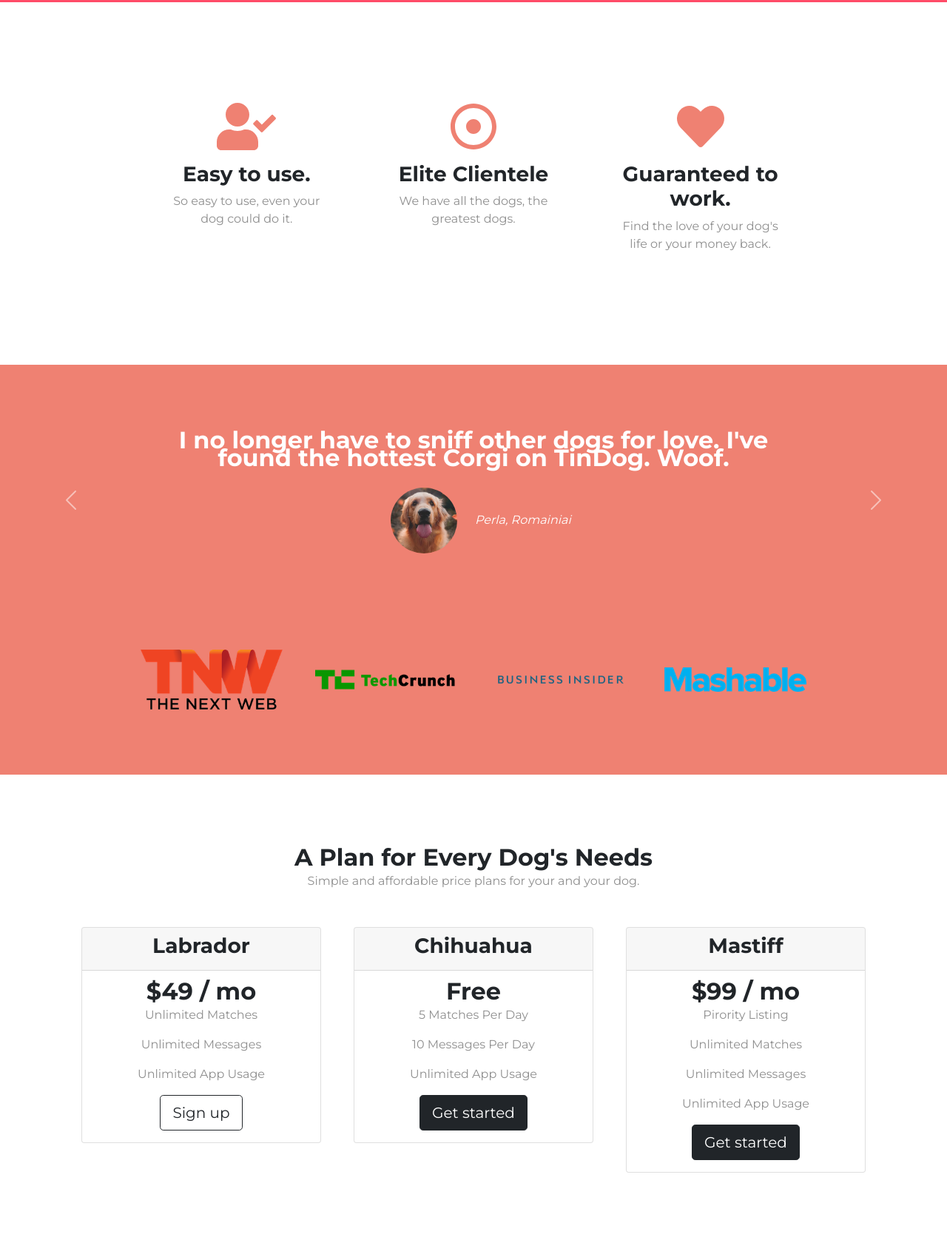
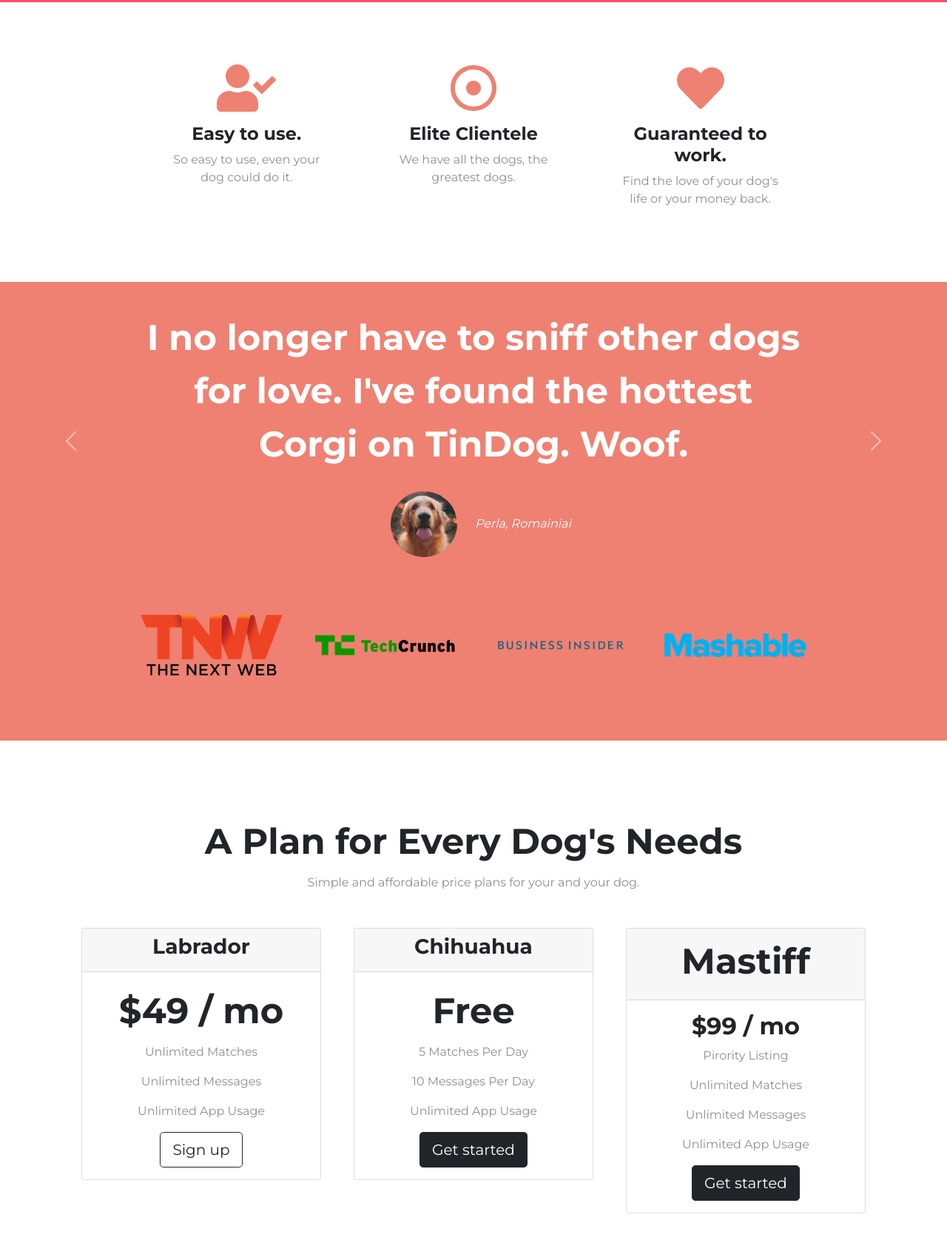
Before and after one commit to ArnoldasG/Web-Dev, a plain HTML site: page Web Development/TinDog-Start-master/index.html in a window 1280 px wide. Shown: the part 684-2360 px from the top of the page at 74% size. Drawn offline with nearby package versions, Linux system fonts and the light colour scheme.

Commit message:
Refactored code

```diff
--- a/Web Development/TinDog-Start-master/css/styles.css
+++ b/Web Development/TinDog-Start-master/css/styles.css
@@ -1,36 +1,50 @@
 body {
   font-family: "Montserrat";
+  text-align: center;
 }
 
-#title {
-  background-color: #ff4c68;
-  color: #fff;
+h1, h2, h3, h4, h5, h5  {
+  font-family: "Montserrat";
+  font-weight: bold;
 }
 
-/* Bootstrap container - Relative or Fluid */
-.container-fluid {
-  padding: 3% 15% 7%;
+
+
+p {
+  color: #8f8f8f;
 }
 
-h1 {
+/* Headings */
+
+.big-heading {
   font-family: "Montserrat";
   font-weight: bold;
   font-size: 3rem;
   line-height: 1.5;
 }
-h2 {
-  font-family: "Montserrat";
-  font-weight: bold;
-  line-height: 1.5rem;
+
+.section-heading {
+  font-size: 3rem;
+  line-height: 1.5;
 }
 
-h3 {
-  font-family: "Montserrat";
-  font-weight: bold;
+/*Containers |  Bootstrap container - Relative or Fluid */
+.container-fluid {
+  padding: 3% 15%;
 }
 
-p {
-  color: #8f8f8f;
+
+/* Sections */
+
+.colored-section {
+  background-color: #ff4c68;
+  color: #fff;
+
+}
+
+.white-section {
+  background-color: #fff;
+
 }
 
 /* Navigation Bar */
@@ -60,6 +74,15 @@ p {
   margin: 5% 3% 5% 0;
 }
 
+/* Title Section  */
+
+
+#title .container-fluid {
+  padding: 3% 15% 7%;
+  text-align: left;
+
+}
+
 /* Title Image  */
 
 .iphone-picture {
@@ -72,14 +95,15 @@ p {
 /* Features Section */
 
 #features {
-  padding: 7% 15%;
-  background-color: #fff;
   position: relative;
   z-index: 1;
 }
 
+.feature-title {
+font-size: 1.5rem;
+}
+
 .feature-box {
-  text-align: center;
   padding: 5%;
 }
 
@@ -95,9 +119,12 @@ p {
 /* Testimonial Section */
 
 #testimonials {
-  text-align: center;
   background-color: #ef8172;
-  color: #fff;
+}
+
+.testimonial-text {
+  font-size: 3rem;
+  line-height: 1.5;
 }
 
 .testimonial-image {
@@ -106,13 +133,9 @@ p {
   margin: 20px;
 }
 
-.carousel-item {
-  padding: 7% 15%;
-}
 
 #press {
   background-color: #ef8172;
-  text-align: center;
   padding-bottom: 3%;
 }
 
@@ -125,7 +148,11 @@ p {
 
 #pricing {
   padding: 100px;
-  text-align: center;
+}
+
+.price-text {
+  font-size: 3rem;
+  line-height: 1.5;;
 }
 
 .pricing-column {
@@ -144,12 +171,6 @@ p {
   }
 }
 
-#cta {
-  background-color: #ff4c68;
-  color: #fff;
-  padding: 7% 15%;
-  text-align: center;
-}
 
 .download-button {
   margin: 45px 15px 100px;
@@ -157,10 +178,6 @@ p {
 
 /* Footer Section  */
 
-#footer {
-  text-align: center;
-  padding: 7% 15%;
-}
 
 .social {
   margin: 20px 10px;
--- a/Web Development/TinDog-Start-master/index.html
+++ b/Web Development/TinDog-Start-master/index.html
@@ -38,8 +38,9 @@
   </head>
 
   <body>
-    <section id="title">
+    <section class="colored-section" id="title">
       <div class="container-fluid">
+
         <!-- Nav Bar -->
 
         <nav class="navbar navbar-expand-lg navbar-dark">
@@ -77,7 +78,7 @@
           <div class="col-lg-6">
             <!-- It means that on any LARGE size(laptop or bigger) we will have 6 unit (of 12) column.
       But smaller size takes 100 percentage of the screen width. With this we will get responsive.-->
-            <h1>Meet new and interesting dogs nearby.</h1>
+            <h1 class="big-heading">Meet new and interesting dogs nearby.</h1>
             <button
               type="button"
               class="btn btn-outline-dark btn-lg download-button"
@@ -105,39 +106,42 @@
 
     <!-- Features -->
 
-    <section id="features">
+    <section class="white-section" id="features">
+<div class="container-fluid">
+
       <div class="row">
         <div class="feature-box col-lg-4">
           <i class="icon fas fa-user-check fa-4x"></i>
-          <h3>Easy to use.</h3>
+          <h3 class="feature-title">Easy to use.</h3>
           <p>So easy to use, even your dog could do it.</p>
         </div>
 
         <div class="feature-box col-lg-4">
           <i class="icon far fa-dot-circle fa-4x"></i>
-          <h3>Elite Clientele</h3>
+          <h3 class="feature-title">Elite Clientele</h3>
           <p>We have all the dogs, the greatest dogs.</p>
         </div>
 
         <div class="feature-box col-lg-4">
           <i class="icon fas fa-heart fa-4x"></i>
-          <h3>Guaranteed to work.</h3>
+          <h3 class="feature-title">Guaranteed to work.</h3>
           <p>Find the love of your dog's life or your money back.</p>
         </div>
       </div>
+    </div>
     </section>
 
     <!-- Testimonials -->
 
-    <section id="testimonials">
+    <section class="colored-section" id="testimonials">
       <div
         id="testimonial-carousel"
         class="carousel slide"
         data-bs-ride="false"
       >
         <div class="carousel-inner">
-          <div class="carousel-item active">
-            <h2>
+          <div class="carousel-item active container-fluid">
+            <h2 class="testimonial-text">
               I no longer have to sniff other dogs for love. I've found the
               hottest Corgi on TinDog. Woof.
             </h2>
@@ -148,7 +152,7 @@
             />
             <em>Perla, Romainiai</em>
           </div>
-          <div class="carousel-item">
+          <div class="carousel-item container-fluid">
             <h2 class="testimonial-text">
               My dog used to be so lonely, but with TinDog's help, they've found
               the love of their life. I think.
@@ -188,7 +192,7 @@
 
     <!-- Press -->
 
-    <section id="press">
+    <section class="colored-section" id="press">
       <img class="press-logo" src="images/tnw.png" alt="tnw-logo" />
       <img class="press-logo" src="images/techcrunch.png" alt="tc-logo" />
       <img
@@ -200,8 +204,8 @@
     </section>
 
     <!-- Pricing -->
-    <section id="pricing">
-      <h2>A Plan for Every Dog's Needs</h2>
+    <section class="white-section" id="pricing">
+      <h2 class="section-heading">A Plan for Every Dog's Needs</h2>
       <p>Simple and affordable price plans for your and your dog.</p>
 
       <div class="row">
@@ -211,7 +215,7 @@
               <h3>Labrador</h3>
             </div>
             <div class="card-body">
-              <h2>$49 / mo</h2>
+              <h2 class="price-text">$49 / mo</h2>
               <p>Unlimited Matches</p>
               <p>Unlimited Messages</p>
               <p>Unlimited App Usage</p>
@@ -231,7 +235,7 @@
               <h3>Chihuahua</h3>
             </div>
             <div class="card-body">
-              <h2>Free</h2>
+              <h2 class="price-text">Free</h2>
               <p>5 Matches Per Day</p>
               <p>10 Messages Per Day</p>
               <p>Unlimited App Usage</p>
@@ -245,7 +249,7 @@
         <div class="pricing-column col-lg-4 col-md-12">
           <div class="card">
             <div class="card-header">
-              <h3>Mastiff</h3>
+              <h3 class="price-text">Mastiff</h3>
             </div>
             <div class="card-body">
               <h2>$99 / mo</h2>
@@ -264,8 +268,12 @@
 
     <!-- Call to Action -->
 
-    <section id="cta">
-      <h3 class="">Find the True Love of Your Dog's Life Today.</h3>
+    <section class="colored-section" id="cta">
+
+      <div class="container-fluid">
+
+
+      <h3 class="big-heading">Find the True Love of Your Dog's Life Today.</h3>
 
       <button
         type="button"
@@ -279,16 +287,21 @@
       >
         <i class="fab fa-google-play"></i> Download
       </button>
+    </div>
     </section>
 
     <!-- Footer -->
 
-    <footer id="footer">
+    <footer class="white-section" id="footer">
+
+      <div class="container-fluid">
+
       <i class="social fab fa-twitter"></i>
       <i class="social fab fa-facebook-f"></i>
       <i class="social fab fa-instagram"></i>
       <i class="social fas fa-envelope"></i>
       <p>© Copyright TinDog</p>
+      </div>
     </footer>
   </body>
 </html>
```
